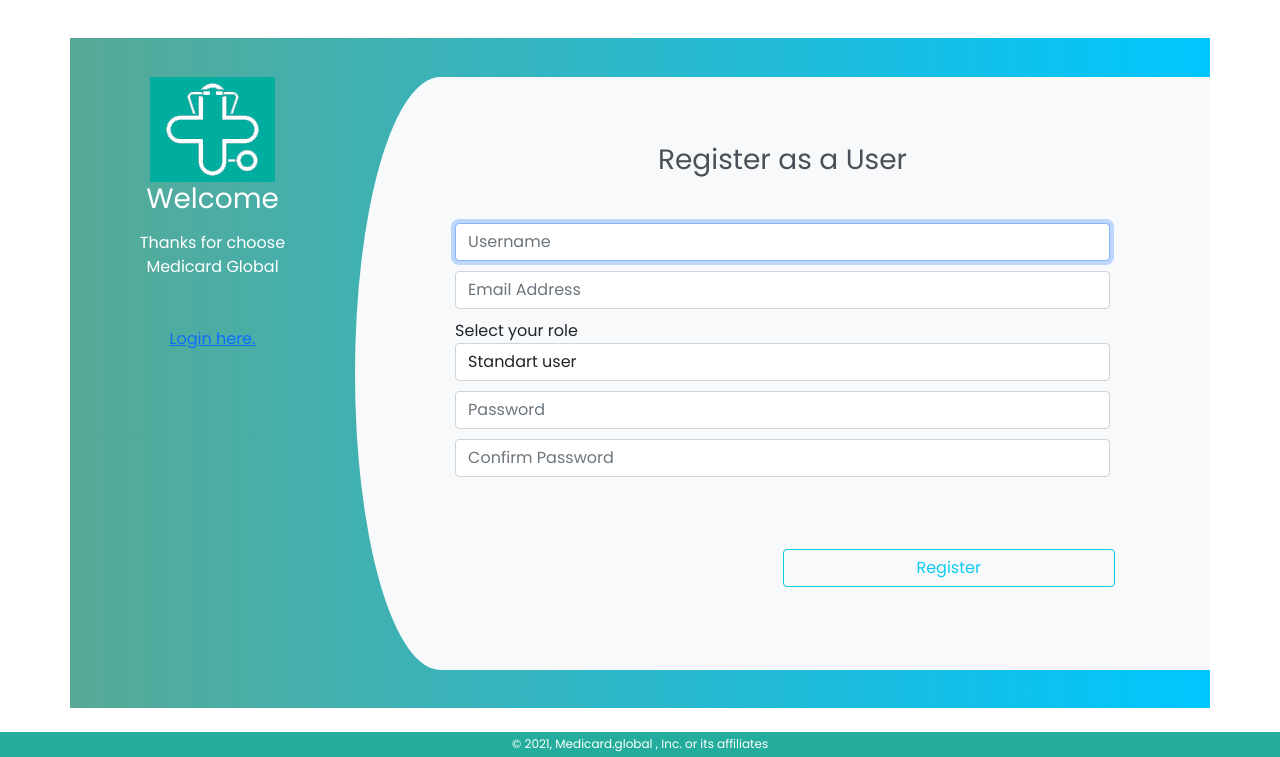
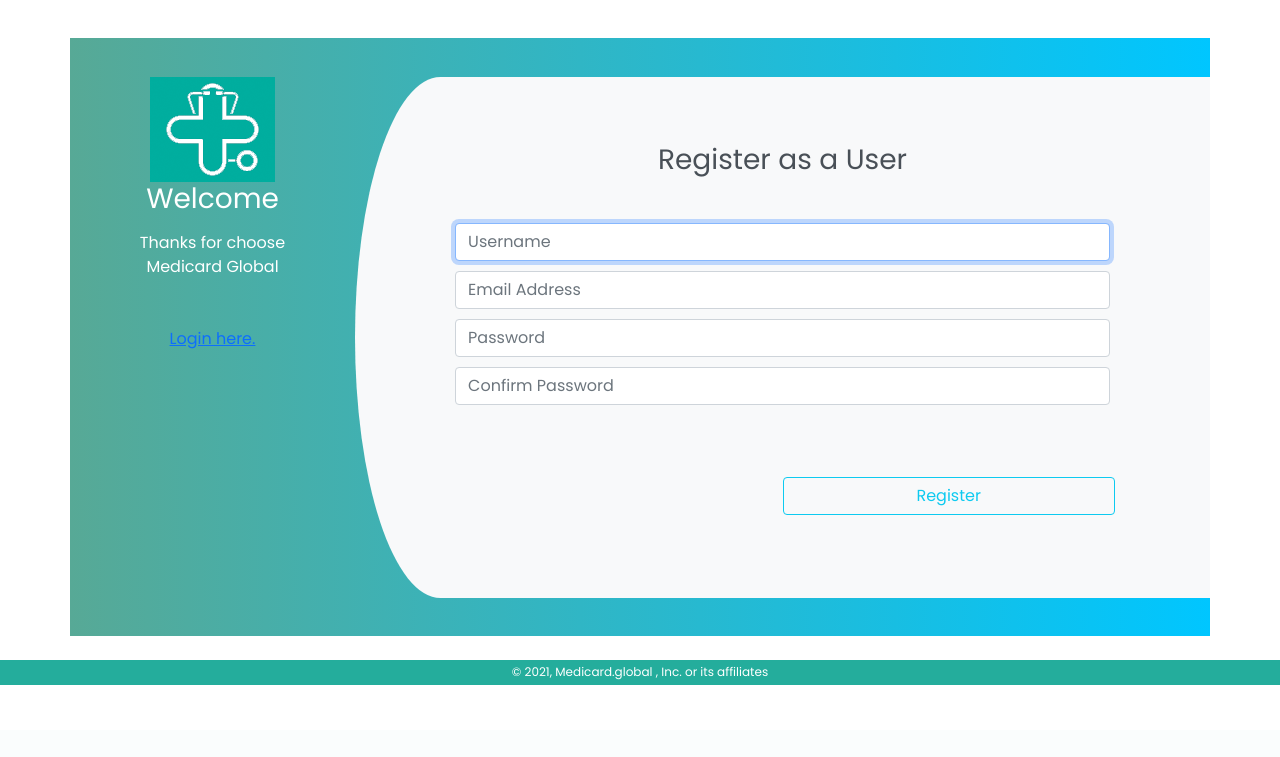
Before and after one commit to ipfgr/medicard, a Django app: page /register in a window 1280 px wide. Shown: the part 70-827 px from the top of the page. After the commit the page ends 755 px from the top, so only its background shows below. Run offline with Django 3.2, Linux system fonts and the light colour scheme.

Commit message:
remove some unused futures

```diff
--- a/portal/templates/portal/login.html
+++ b/portal/templates/portal/login.html
@@ -60,14 +60,7 @@
                                             <div class="form-group form-mdc">
                                                 <input class="form-control" name="email" placeholder="Email Address" type="email">
                                             </div>
-                                            <div class="form-group form-mdc">
-                                                <label for="select_role">Select your role</label>
-                                                <select class="form-control" id="select_role" name="role_name">
-                                                    <option value="user">Standart user</option>
-                                                    <option value="doctor">Doctor</option>
-                                                    <option value="another">Another</option>
-                                                </select>
-                                            </div>
+
                                             <div class="form-group form-mdc">
                                                 <input class="form-control" name="password" placeholder="Password" type="password">
                                             </div>
--- a/portal/views.py
+++ b/portal/views.py
@@ -357,10 +357,10 @@ def register_view(request):
         try:
             user = User.objects.create_user(username, email, password)
             user.save()
-            if user_role == "doctor":
-                User.objects.filter(username=username).update(user_role=user_role, is_active=False)
-            else:
-                User.objects.filter(username=username).update(user_role=user_role)
+            # Set user role to default
+            User.objects.filter(username=username).update(user_role="user")
+
+
 
 
         except IntegrityError:
```
Also changed, not shown: portal/static/portal/css/styles.css (+13 -10 lines), portal/templates/portal/index.html (+11 -11 lines), db.sqlite3.
